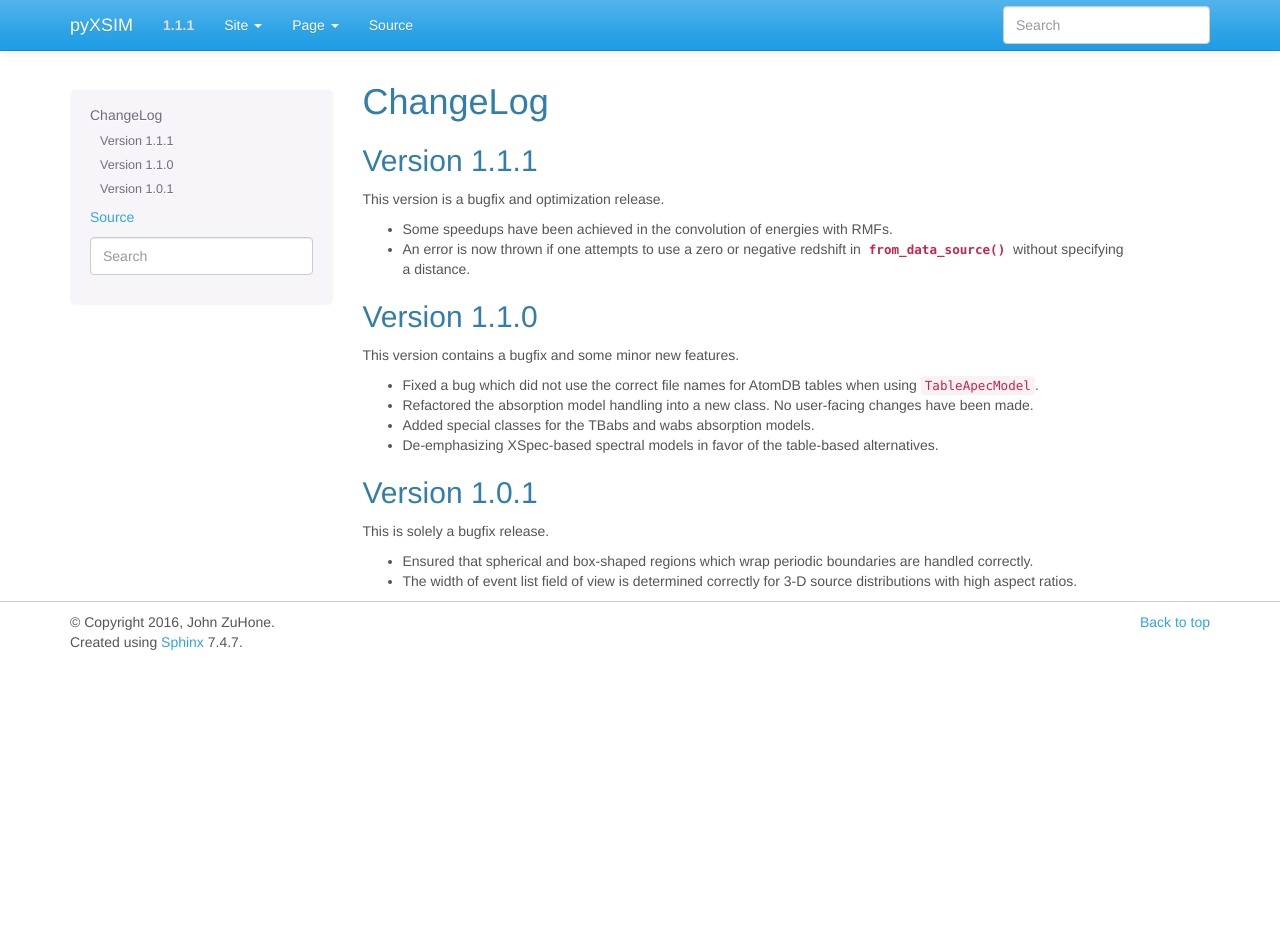
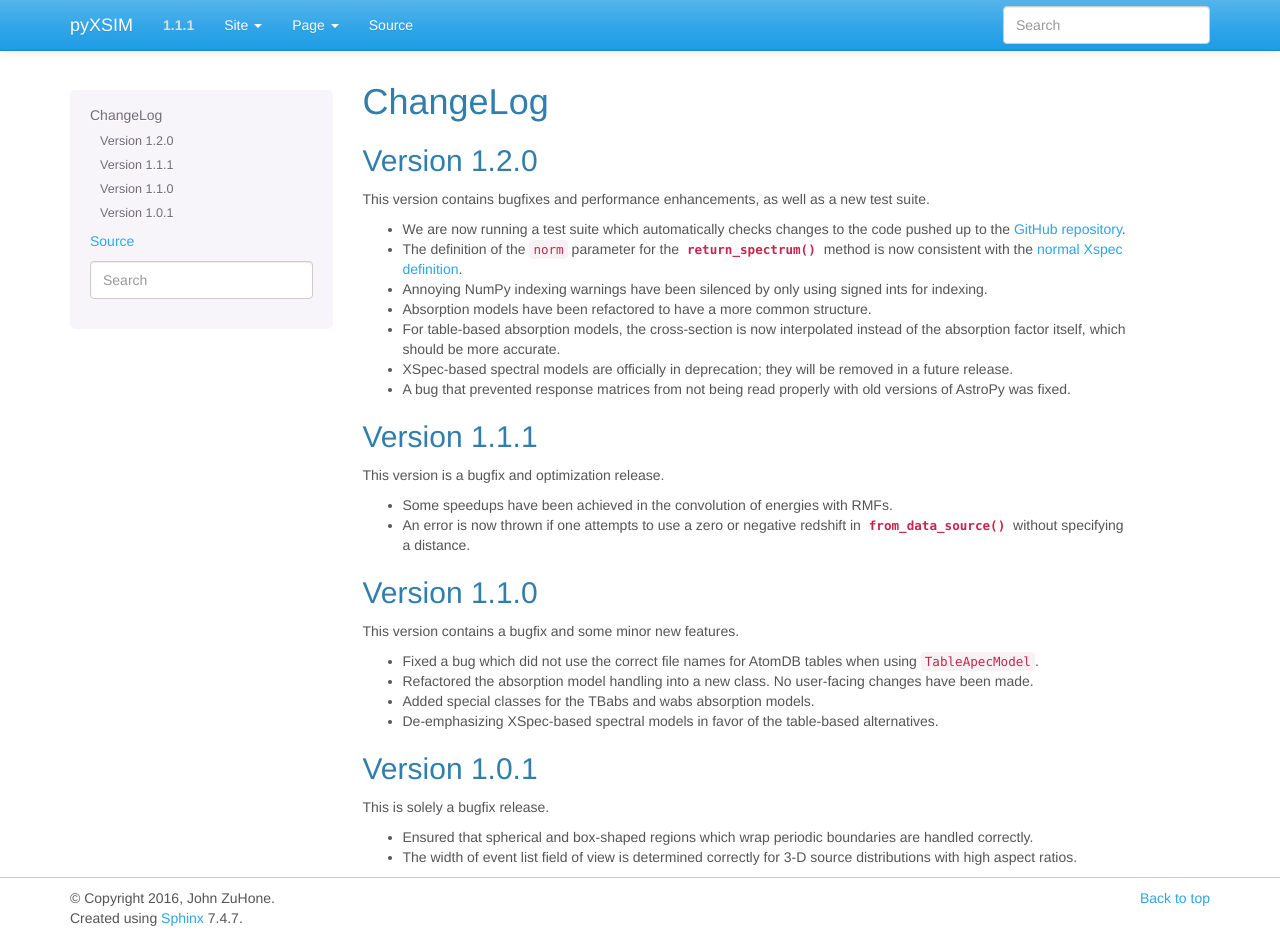
Before and after one commit to jzuhone/pyxsim, a Sphinx documentation site: the page built from doc/source/changelog.rst, in a window 1280 px wide and 938 px high. Built offline with Sphinx 7.4.7, drawn with Linux system fonts in a browser that asks for light colours.

Commit message:
Updating changelog

```diff
--- a/doc/source/changelog.rst
+++ b/doc/source/changelog.rst
@@ -2,6 +2,22 @@
 
 ChangeLog
 =========
+
+Version 1.2.0
+-------------
+
+This version contains bugfixes and performance enhancements, as well as a new test suite.
+
+* We are now running a test suite which automatically checks changes to the code pushed up to the
+  `GitHub repository <http://github.com/jzuhone/pyxsim>`_.
+* The definition of the ``norm`` parameter for the :meth:`~pyxsim.spectral_models.TableApecModel.return_spectrum`
+  method is now consistent with the `normal Xspec definition <http://heasarc.gsfc.nasa.gov/xanadu/xspec/manual/XSmodelApec.html>`_.
+* Annoying NumPy indexing warnings have been silenced by only using signed ints for indexing.
+* Absorption models have been refactored to have a more common structure.
+* For table-based absorption models, the cross-section is now interpolated instead of the absorption factor itself,
+  which should be more accurate.
+* XSpec-based spectral models are officially in deprecation; they will be removed in a future release.
+* A bug that prevented response matrices from not being read properly with old versions of AstroPy was fixed.
 
 Version 1.1.1
 -------------
```
